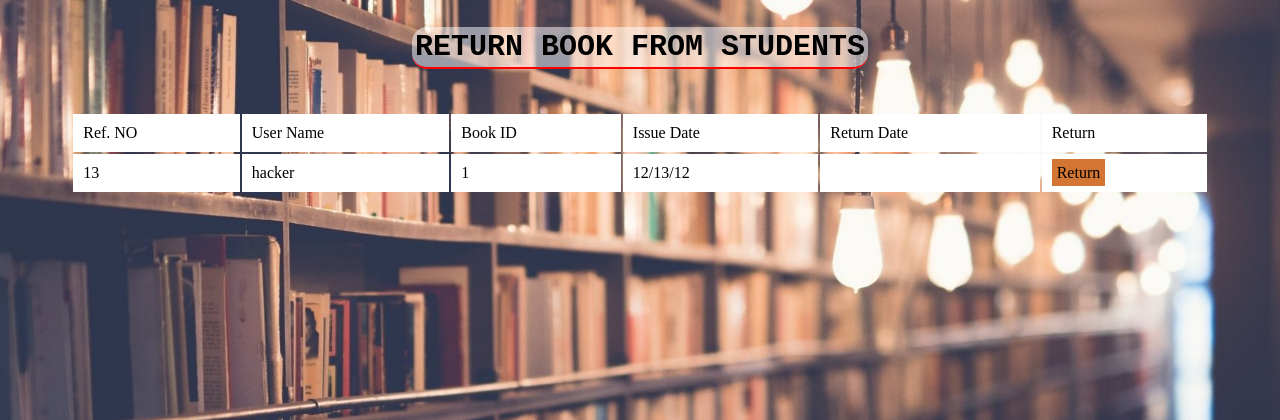
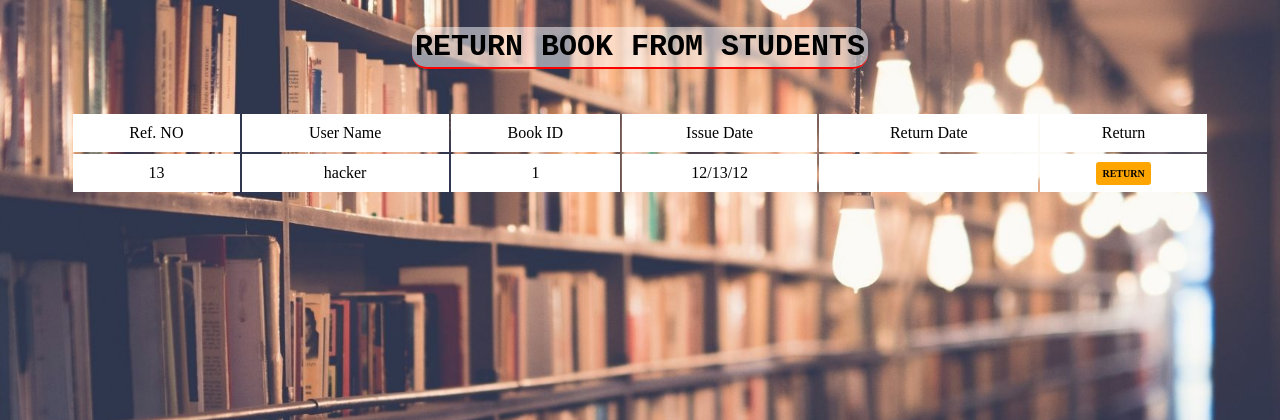
Before and after one commit to cmsubhadra/Library-Project-MCA-_-PHP, a PHP site: page /admin/return_book.php in a window 1280 px wide. Shown: the top 420 px of the page. Run offline with PHP 8.4, Linux system fonts and the light colour scheme; a user stored in the database is signed in; data comes from the database, SQL or seed files in the repository.

Commit message:
return and accept reject btn color set

```diff
--- a/admin/return_book.php
+++ b/admin/return_book.php
@@ -47,10 +47,19 @@ $result = mysqli_query($con, "SELECT * FROM book_issue where status=1");
         .returnbutton
         {
             text-decoration:none;
-            background-color:#d47633;
-            border:2px;
+            /*backgroun-color:#d47633;
+            background-color:rgba(76, 199, 135,1);*/
+            background-color:orange;
+            border-radius:3px;
             color:black;
-            padding:5px;
+            padding:6px;
+            text-transform:uppercase;
+            font-size:10px;
+            font-weight:bold;
+
+        }
+        td,th{
+            text-align:center;
         }
     </style>
 </head>
```
Also changed, not shown: admin/add_request.php (+7 -1 lines), admin/return_form.php (+1 -6 lines).
